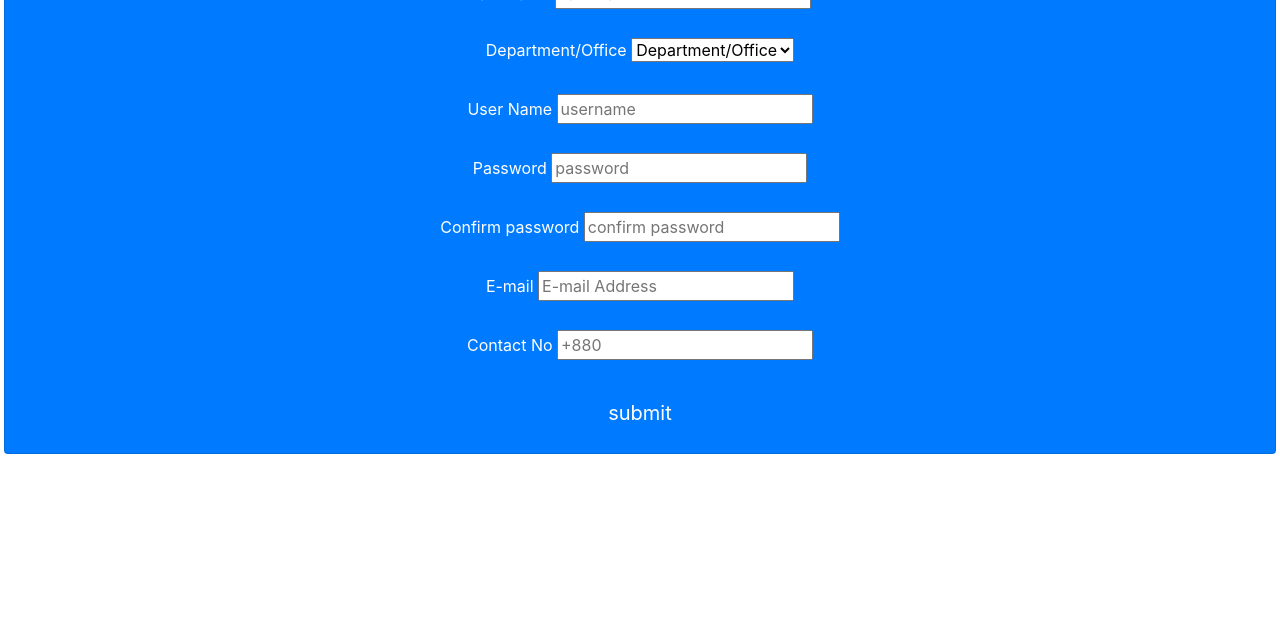
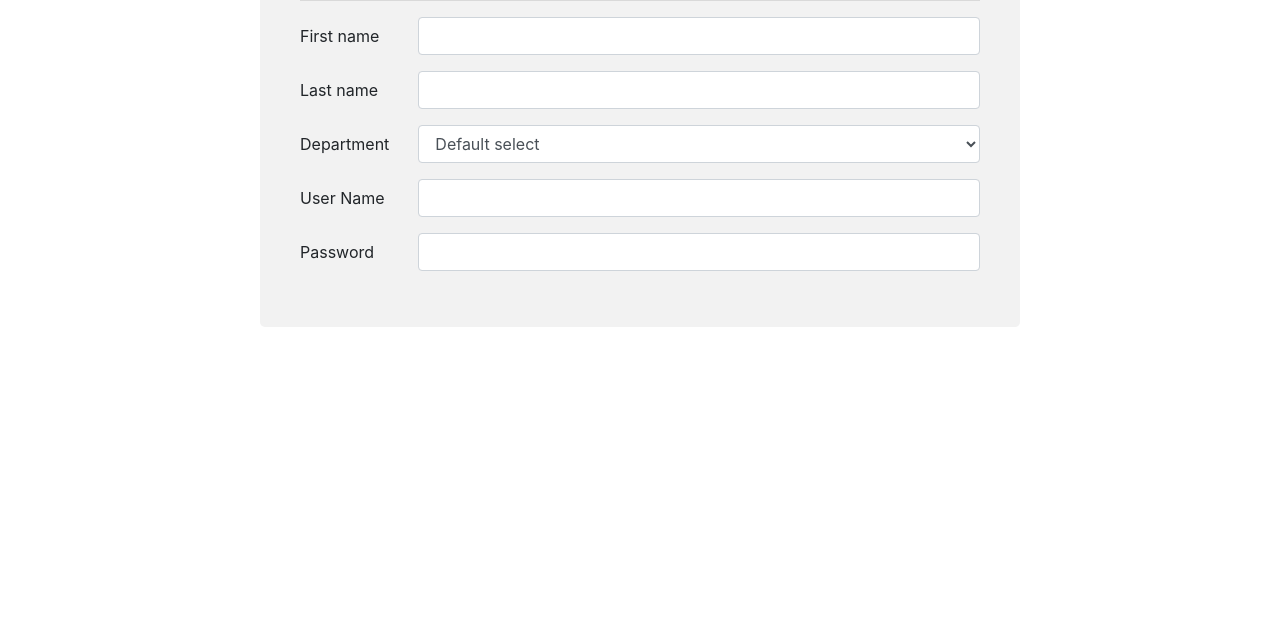
Before and after one commit to santoshing/practice, a plain HTML site: page dec-2/index.html in a window 1280 px wide. Shown: the part 171-800 px from the top of the page. Drawn offline with Linux system fonts and the light colour scheme.

Commit message:
Form Modify

```diff
--- a/dec-2/index.html
+++ b/dec-2/index.html
@@ -7,9 +7,89 @@
        <title>Document</title>
        <link rel="stylesheet" href="css/bootstrap.css">
 </head>
+<style>
+       .registration-form {
+              background-color: #f2f2f2;
+              padding: 40px;
+              border-radius: 5px;
+       }
+</style>
 
 <body>
+       <div class="container  my-5 ">
+              <div class="row justify-content-center">
+                     <div class="col-8 registration-form">
+                            <h2 class="display-4 text-center">Registration From</h2>
+                            <hr>
+
+
+
                             <form>
+
+                                   <div class="form-group row">
+                                          <label class="col-sm-2 col-form-label">First name</label>
+                                          <div class="col-sm-10">
+                                                 <input type="text" class="form-control" value="">
+                                          </div>
+                                   </div>
+
+                                   <div class="form-group row">
+                                          <label class="col-sm-2 col-form-label">Last name</label>
+                                          <div class="col-sm-10">
+                                                 <input type="text" class="form-control" value="">
+                                          </div>
+                                   </div>
+
+
+
+                                   <div class="form-group row">
+                                          <label class="col-sm-2 col-form-label">Department</label>
+                                          <div class="col-sm-10">
+                                                 <select class="form-control">
+                                                        <option>Default select</option>
+                                                        <option>Default select</option>
+                                                        <option>Default select</option>
+                                                        <option>Default select</option>
+                                                        <option>Default select</option>
+                                                 </select>
+                                          </div>
+                                   </div>
+
+                                   <div class="form-group row">
+                                          <label class="col-sm-2 col-form-label">User Name</label>
+                                          <div class="col-sm-10">
+                                                 <input type="text" class="form-control" value="">
+                                          </div>
+                                   </div>
+
+
+                                   <div class="form-group row">
+                                          <label class="col-sm-2 col-form-label">Password</label>
+                                          <div class="col-sm-10">
+                                                 <input type="password" class="form-control" value="">
+                                          </div>
+                                   </div>
+
+
+
+
+
+
+
+                            </form>
+
+
+
+
+
+
+
+
+
+
+
+
+                            <!-- <form>
 
 
 
@@ -77,7 +157,10 @@
                                           </div>
 
                                    </div>
-       </form>
+                            </form> -->
+                     </div>
+              </div>
+       </div>
 
 </body>
 
```
Lines whose indentation alone changed are shown as unchanged.
